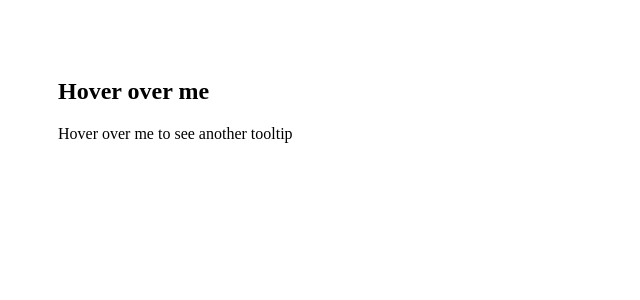
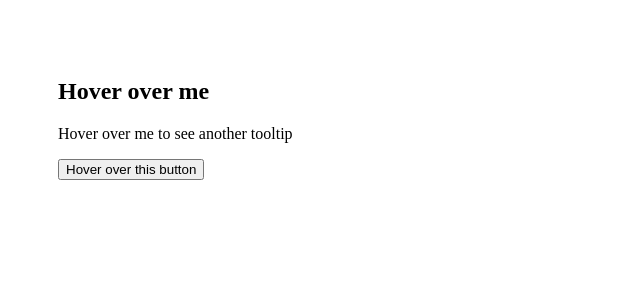
Before and after one commit to acciojob/react-composition-3-VikasVerma-15, a React app: page / in a window 1280 px wide. Shown: the top 300 px of the page, without its empty margins (0-640 px from the left). Built offline with nearby package versions, Linux system fonts and the light colour scheme.

Commit message:
Add tooltip to button in App component

```diff
--- a/src/components/App.js
+++ b/src/components/App.js
@@ -15,6 +15,12 @@ function App() {
           Hover over me to see another tooltip
         </Tooltip>
       </p>
+
+      <button>
+        <Tooltip text="Tooltip for button">
+          Hover over this button
+        </Tooltip>
+      </button>
     </div>
   );
 }
```
